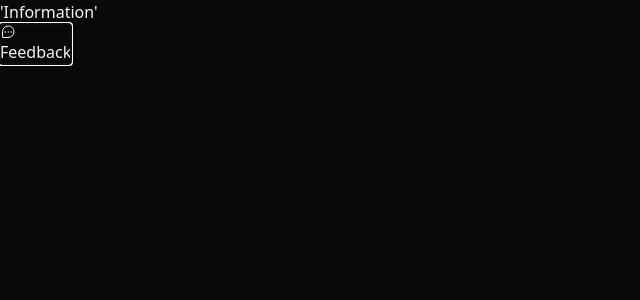
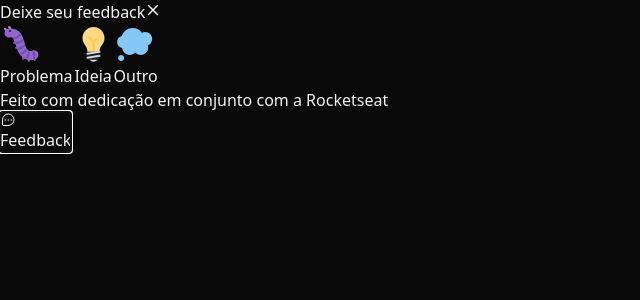
Before and after one commit to brenomr/feedget-web, a React (Vite) app: page / in a window 1280 px wide. Both pictures are taken after a click on the button "Feedback". Shown: the top 300 px of the page, without its empty margins (0-640 px from the left). Built offline with nearby package versions, Linux system fonts and the light colour scheme.

Commit message:
Update widget component

```diff
--- a/src/components/Widget.tsx
+++ b/src/components/Widget.tsx
@@ -1,10 +1,13 @@
 import { ChatTeardropDots } from 'phosphor-react';
 import { Popover } from '@headlessui/react';
+import { WidgetForm } from './WidgetForm';
 
 export function Widget() {
     return (
-        <Popover className='absolute bottom-5 right-5'>
-            <Popover.Panel>'Information'</Popover.Panel>
+        <Popover className='absolute bottom-4 right-4 md:bottom-8 md:right-8 flex flex-col items-end'>
+            <Popover.Panel>
+                <WidgetForm />
+            </Popover.Panel>
 
             <Popover.Button
                 className='bg-brand-500 rounded-full px-3 h-12 text-white flex items-center group'
```
